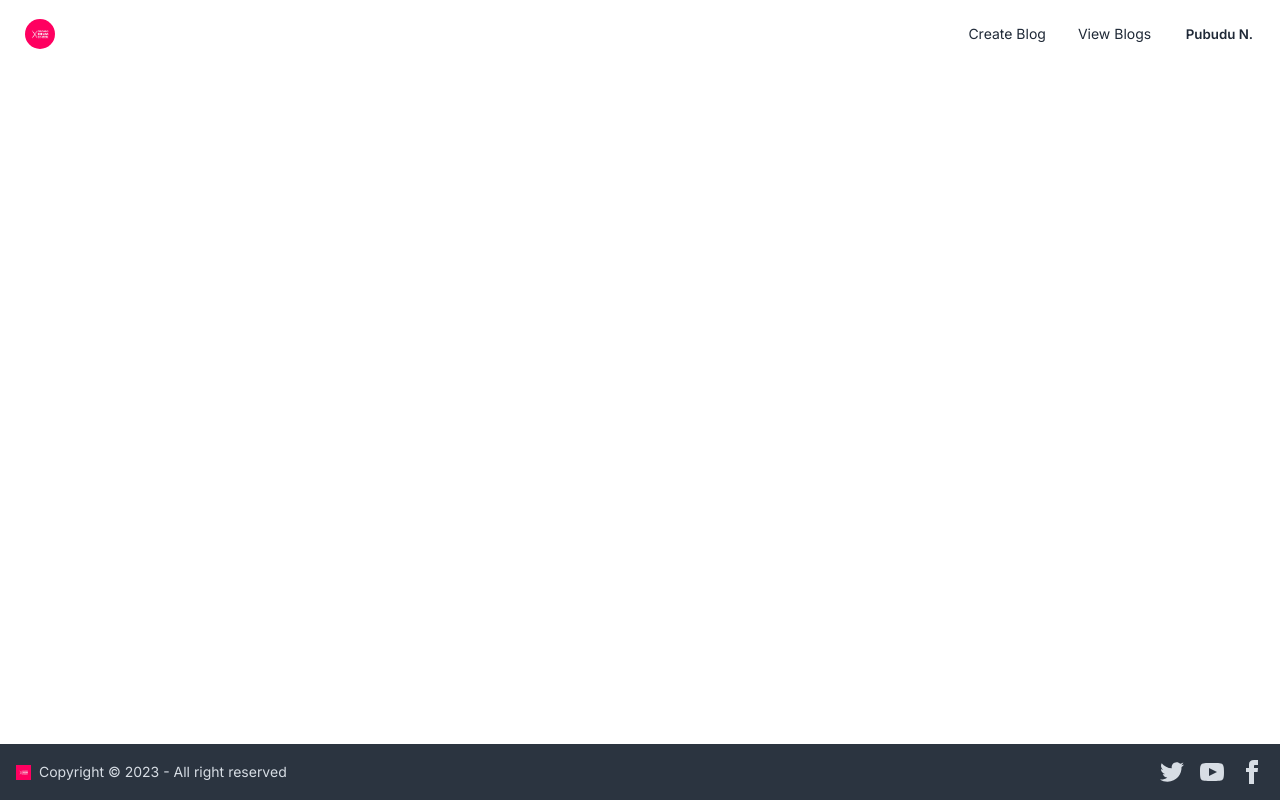
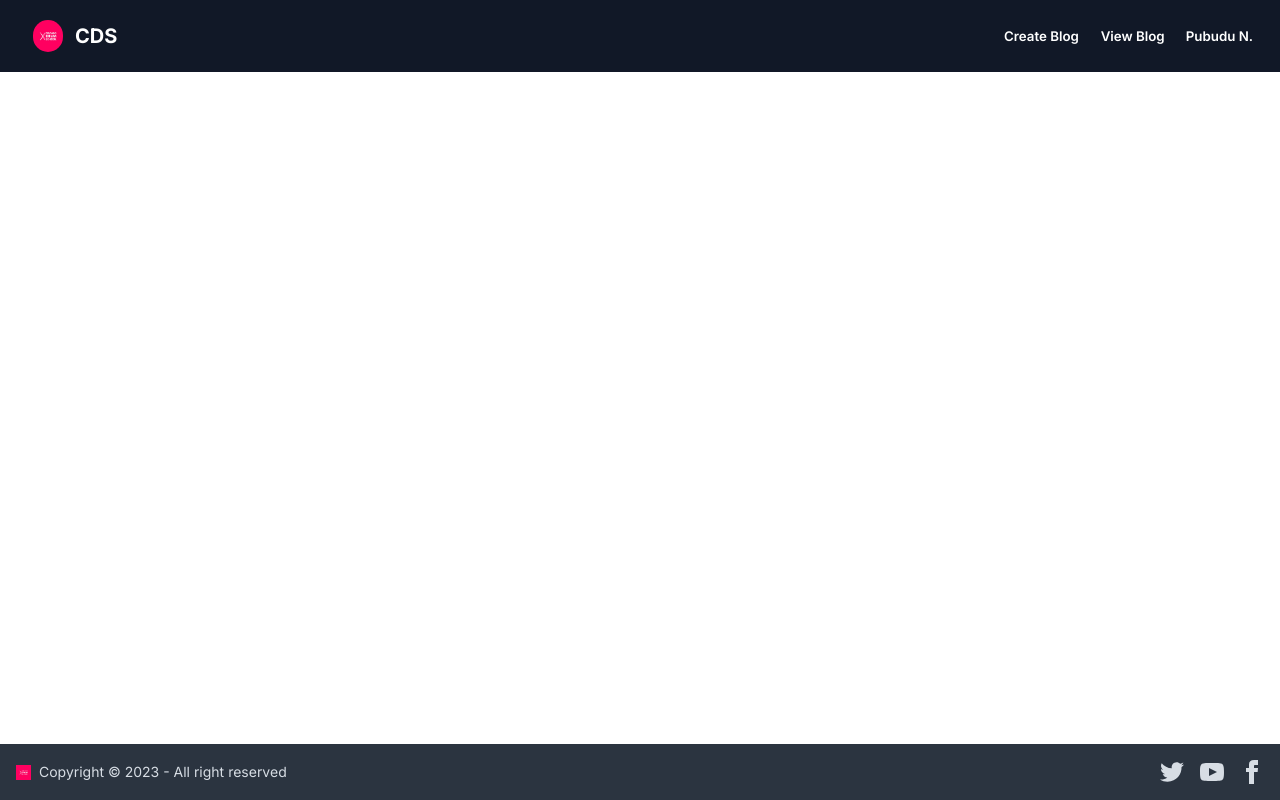
Before and after one commit to Yasith-Heshan/Colombo_Drum_School, a Next.js app: page / in a window 1280 px wide. Built offline with nearby package versions, Linux system fonts and the light colour scheme.

Commit message:
fix navbar error

```diff
--- a/app/components/Footer.jsx
+++ b/app/components/Footer.jsx
@@ -3,7 +3,7 @@ import Image from "next/image";
 
 const Footer = () =>{
     return (
-        <footer className="relative sm:fixed bottom-0 footer items-center p-4 bg-neutral text-neutral-content">
+        <footer className="fixed bottom-0 footer items-center p-4 bg-neutral text-neutral-content">
             <aside className="items-center grid-flow-col">
                 <Image src={'/logo.jpg'} alt={'logo'} width={15} height={15}/>
                 <p>Copyright © 2023 - All right reserved</p>
--- a/app/components/NavBar/NavBar.jsx
+++ b/app/components/NavBar/NavBar.jsx
@@ -1,99 +1,77 @@
 "use client"
+import {useState} from 'react';
 import Link from "next/link";
-
-import {useEffect, useState} from "react";
+import {CREATE_BLOG, HOME_ROUTE, VIEW_BLOGS} from "@/app/utils/routes";
 import {usePathname} from "next/navigation";
-import PageLink from "@/app/components/NavBar/PageLink";
+import {shortenName} from "@/app/utils/support_functions";
 import Image from "next/image";
 
-const NavBar = ({children}) => {
+const Header = () => {
+    const [isOpen, setIsOpen] = useState(false);
     const pathname = usePathname();
-    const pages = {
-        'Create Blog': '/create_blog',
-        'View Blogs': '/view_blogs',
+
+    const navItems ={
+        "Create Blog":CREATE_BLOG,
+        "View Blog":VIEW_BLOGS
     }
-    useEffect(() => {
-        if (pathname === '/') {
-            setHomePageColor('text-white')
-        }
 
-    }, [pathname])
-    const [homePageColor, setHomePageColor] = useState('text-gray-400');
+    const user = {
+        name: 'Pubudu Niroshan'
+    }
+
+
     return (
-        <>
-            <div className="drawer">
-                <input id="my-drawer-3" type="checkbox" className="drawer-toggle"/>
-                <div className="drawer-content flex flex-col">
-                    {/* Navbar */}
-                    <div className="w-full navbar bg-base-500">
-                        <div className="flex-none lg:hidden">
-                            <label htmlFor="my-drawer-3" aria-label="open sidebar" className="btn btn-square btn-ghost">
-                                <svg xmlns="http://www.w3.org/2000/svg" fill="none" viewBox="0 0 24 24"
-                                     className="inline-block w-6 h-6 stroke-current">
-                                    <path strokeLinecap="round" strokeLinejoin="round" strokeWidth="2"
-                                          d="M4 6h16M4 12h16M4 18h16"></path>
-                                </svg>
-                            </label>
-                        </div>
-                        <div className="flex-1">
-                            <div className={'btn btn-ghost'}>
-                                <Image className={'rounded-full'} src={'/logo.jpg'} alt={'logo'} width={30}
-                                       height={30}/>
-                                <Link href={'/'} className={`${homePageColor}  text-xl`}>CDS</Link>
-                            </div>
-                        </div>
-                        <div className="flex-none hidden lg:block">
-                            <ul className="menu menu-horizontal">
-                                {
-                                    Object.keys(pages).map(
-                                        (title, index) => (
-                                            <li key={index}>
-                                                <PageLink pages={pages} title={title} pathname={pathname}/>
-                                            </li>
-
-                                        )
-                                    )
-                                }
-                            </ul>
-                            <div className="-ml-2 dropdown dropdown-end">
-                                <div tabIndex={0} role="button" className="btn btn-ghost rounded-btn">Pubudu N.</div>
-                                <ul tabIndex={0} className="menu dropdown-content z-[1] p-2 shadow bg-base-100 rounded-box w-52 mt-4">
-                                    <li><a>Create Student</a></li>
-                                    <li><a>Sign Out</a></li>
-                                </ul>
-                            </div>
-                        </div>
+        <header className="bg-gray-900 sm:flex sm:justify-between sm:items-center sm:px-4 sm:py-3">
+            <div className="flex items-center justify-between px-4 py-3 sm:p-0">
+                <Link href={HOME_ROUTE}>
+                    <div className={'btn btn-ghost flex justify-center items-center'}>
+                        <Image width={30} height={30} className="h-8 rounded-full" src="/logo.jpg" alt="Workcation"/>
+                        <p className={`${pathname===HOME_ROUTE?'text-white':'text-gray-400'} m-1 font-bold text-xl`}>CDS</p>
                     </div>
-                    {children}
-                </div>
-                <div className="drawer-side sm:hidden">
-                    <label htmlFor="my-drawer-3" aria-label="close sidebar" className="drawer-overlay"></label>
-                    <ul className="menu p-4 w-80 min-h-full bg-base-200">
-                        {
-                            Object.keys(pages).map(
-                                (title, index) => (
-                                    <li key={index}>
-                                        <PageLink pages={pages} title={title} index={index}
-                                                  pathname={pathname}/>
-                                    </li>
-
-                                )
-                            )
-                        }
-                        <div className="dropdown dropdown-end">
-                            <div tabIndex={0} role="button" className="btn btn-ghost rounded-btn">Pubudu N.</div>
-                            <ul tabIndex={0} className="menu dropdown-content z-[1] p-2 shadow bg-base-100 rounded-box w-52 mt-4">
-                                <li><a>Create Student</a></li>
-                                <li><a>Sign Out</a></li>
-                            </ul>
-                        </div>
-                    </ul>
-
+                </Link>
+                <div className="sm:hidden">
+                    <button
+                        onClick={() => setIsOpen(!isOpen)}
+                        type="button"
+                        className="block text-gray-500 hover:text-white focus:text-white focus:outline-none"
+                    >
+                        <svg className="h-6 w-6 fill-current" viewBox="0 0 24 24">
+                            {isOpen ? (
+                                <path
+                                    fillRule="evenodd"
+                                    d="M18.278 16.864a1 1 0 0 1-1.414 1.414l-4.829-4.828-4.828 4.828a1 1 0 0 1-1.414-1.414l4.828-4.829-4.828-4.828a1 1 0 0 1 1.414-1.414l4.829 4.828 4.828-4.828a1 1 0 1 1 1.414 1.414l-4.828 4.829 4.828 4.828z"
+                                />
+                            ) : (
+                                <path
+                                    fillRule="evenodd"
+                                    d="M4 5h16a1 1 0 0 1 0 2H4a1 1 0 1 1 0-2zm0 6h16a1 1 0 0 1 0 2H4a1 1 0 0 1 0-2zm0 6h16a1 1 0 0 1 0 2H4a1 1 0 0 1 0-2z"
+                                />
+                            )}
+                        </svg>
+                    </button>
                 </div>
             </div>
-        </>
+            <nav className={`${isOpen ? 'block' : 'hidden'} px-2 pt-2 pb-4 sm:flex sm:p-0`}>
+
+                {
+                    Object.keys(navItems).map(
+                        (navItem, index)=>(
+                            <Link key={index} href={navItems[navItem]} className={`${pathname===navItems[navItem]?'bg-pink-600':''} px-2 py-1 text-white font-semibold rounded btn btn-ghost flex justify-center items-center`}>
+                                {navItem}
+                            </Link>
+                        )
+                    )
+                }
+                <div className="dropdown dropdown-bottom sm:dropdown-end flex justify-center items-center">
+                    <div tabIndex={0} role="button" className="btn btn-ghost text-white px-2 py-1">{shortenName(user.name)}</div>
+                    <ul tabIndex={0} className="dropdown-content z-[1] menu p-2 shadow text-white bg-gray-600 rounded-box w-52">
+                        <li className={'hover:bg-gray-500 text-white rounded-2xl'}><Link href={'#'}>Create Student</Link></li>
+                        <li className={'hover:bg-gray-500 text-white rounded-2xl'}><Link href={'#'}>Sign Out</Link></li>
+                    </ul>
+                </div>
+            </nav>
+        </header>
     );
-}
+};
 
-
-export default NavBar;
+export default Header;
--- a/app/create_blog/page.jsx
+++ b/app/create_blog/page.jsx
@@ -35,7 +35,7 @@ const CreateBlog = () => {
 
     return (
         <>
-            <NavBar>
+            <NavBar/>
                 <div className={'m-10 p-10 bg-gray-800 rounded shadow-lg shadow-gray-400'}>
                     <div className="sm:flex sm:justify-between sm:items-center">
                         <input className={'input input-bordered w-full sm:max-w-xs m-1 placeholder:text-center'}
@@ -59,7 +59,6 @@ const CreateBlog = () => {
                     </div>
 
                 </div>
-            </NavBar>
             <Footer/>
         </>
 
--- /dev/null
+++ b/app/utils/routes.js
@@ -0,0 +1,5 @@
+export const HOME_ROUTE = '/';
+export const CREATE_BLOG = '/create_blog';
+export const VIEW_BLOGS = '/view_blogs';
+export const CREATE_STUDENT = '/';
+export const VIEW_PAYMENTS = '/';
--- /dev/null
+++ b/app/utils/support_functions.js
@@ -0,0 +1,9 @@
+export const shortenName = (fullName)=>{
+    const nameArray = fullName.split(' ');
+    const firstName = nameArray[0];
+    const lastName = nameArray.length > 1 ? nameArray[nameArray.length - 1] : '';
+
+    const shortenedName = `${firstName} ${lastName.charAt(0)}.`;
+
+    return shortenedName;
+}
```
